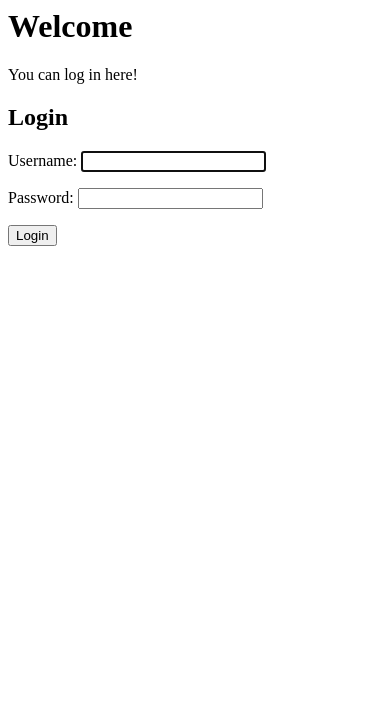
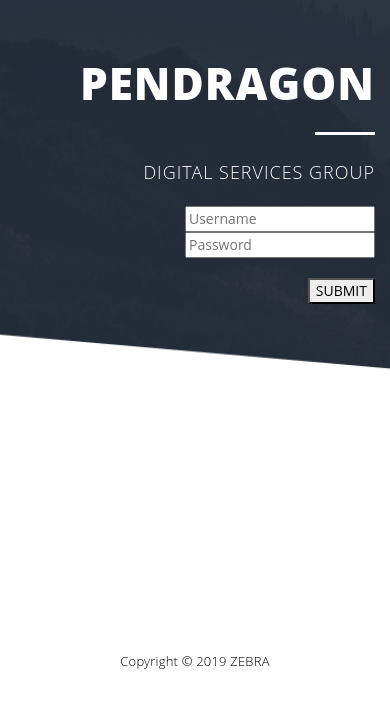
Before and after one commit to sthavm/BackTrack-grpZ, a Django app: page /login/ in a window 390 px wide. Shown: the top 708 px of the page. Run offline with Django 3.2, Linux system fonts and the light colour scheme.

Commit message:
Add files via upload

```diff
--- a/demo_project/demo/templates/login.html
+++ b/demo_project/demo/templates/login.html
@@ -1,10 +1,66 @@
-<h1>Welcome</h1>
-<p>
-  You can log in here!
-</p>
-<h2>Login</h2>
-<form metho"post">
-  {% csrf_token %}
-  {{form.as_p}}
-  <button type="submit">Login</button>
-</form>
+<!doctype html>
+{% load staticfiles %}
+ <html>
+    <head>
+        <meta charset="utf-8">
+        <meta http-equiv="X-UA-Compatible" content="IE=edge,chrome=1">
+
+        <title>DSG BACKTRACK</title>
+        <meta name="description" content="">
+        <meta name="viewport" content="width=device-width, initial-scale=1">
+        <link rel="stylesheet" href="{% static 'bootstrap.min.css' %}">
+        <link rel="stylesheet" href="{% static 'login-style.css' %}">
+
+    </head>
+    <body>
+
+        <section class="first-gallery-section">
+          <div class="container">
+            <div class="row">
+              <div class="col-md-12">
+                <div class="text-content">
+                  <h2>Pendragon</h2>
+                  <div class="line-dec"></div>
+                  <span>Digital Services Group</span>
+                  <div class="primary-button">
+                    <br>
+                    <form action="Main.html" name="Login" method="post" onsubmit="return checkempty();">
+                      <input class="input" type="text" name="Username" placeholder="Username"><br>
+                      <input class="input" type="password" name="Password" placeholder="Password"><br><br>
+                      <input class="submitbut" type="submit" name="Submit" value="SUBMIT"><br><br>
+                    </form>
+                  </div>
+                </div>
+              </div>
+            </div>
+          </div>
+        </section>
+
+        <footer>
+          <div class="container">
+            <div class="row">
+              <div class="col-md-12">
+                <p>Copyright &copy; 2019 ZEBRA</p>
+              </div>
+            </div>
+          </div>
+        </footer>
+
+        <script language="JavaScript">
+        function checkempty()
+        {
+           if(Login.Username.value==""){alert("Please do not leave the fields empty");
+            Login.Username.focus();
+            return false;
+           }
+           if(Login.Password.value==""){alert("Please do not leave the fields empty");
+            Login.Password.focus();
+            return false;
+           }
+        }
+        </script>
+
+
+
+    </body>
+</html>
```
